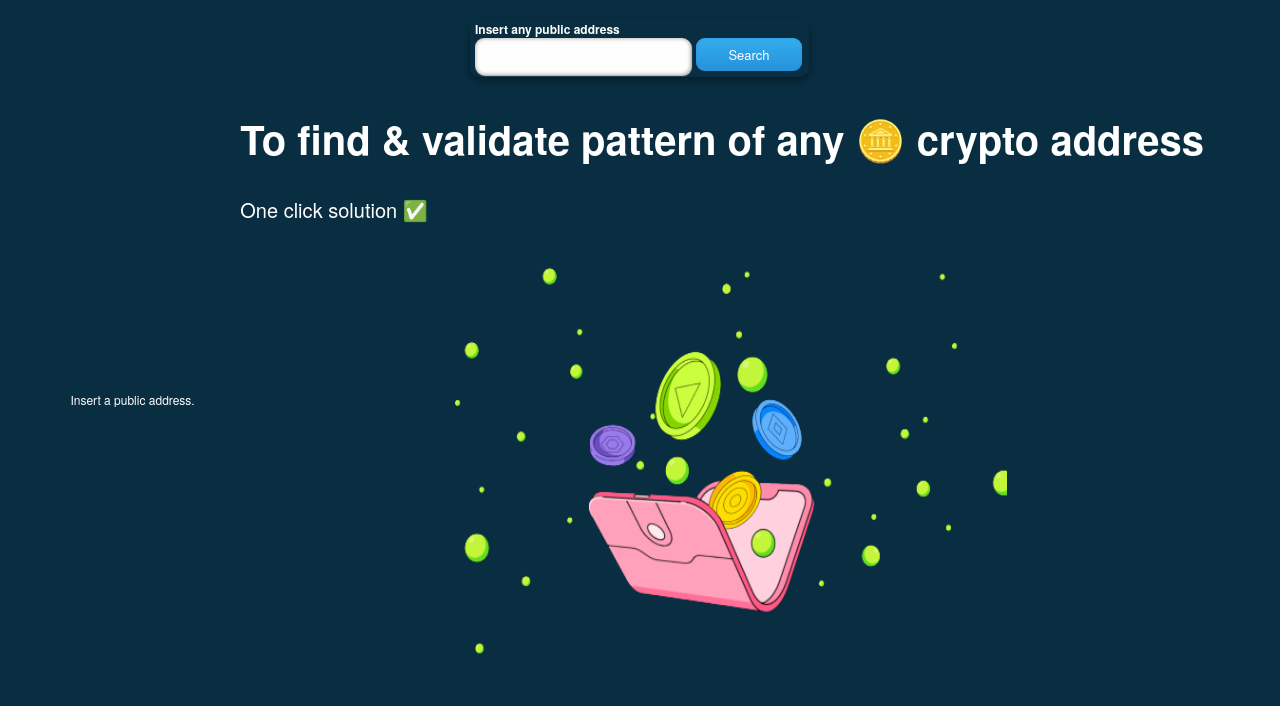
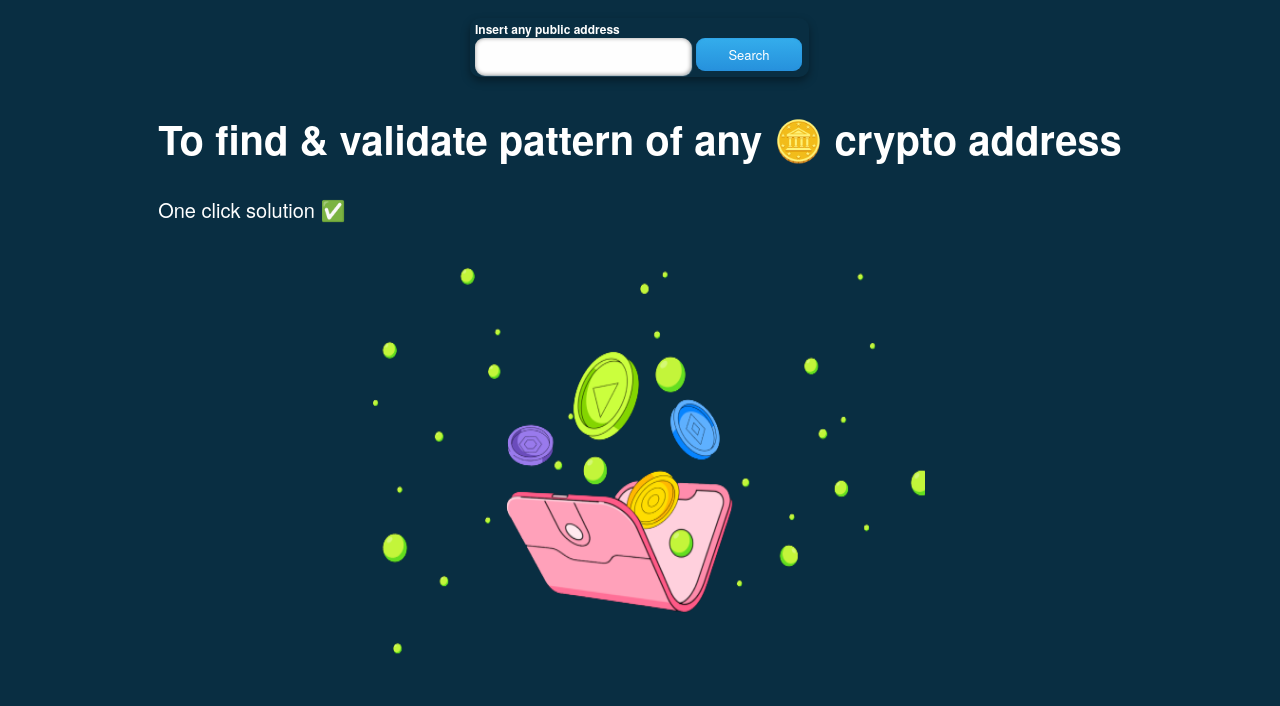
Before and after one commit to San-kalp/Kavach, a Django app: page /lab in a window 1280 px wide. Shown: the top 706 px of the page. Run offline with Django 3.2, Linux system fonts and the light colour scheme.

Commit message:
removed a conflict

```diff
--- a/Defendify-project/lab/templates/lab/index.html
+++ b/Defendify-project/lab/templates/lab/index.html
@@ -294,9 +294,6 @@
             {{form}}
             <button type="submit">Search</button>
         </form>
-        <div class="text">
-            <p>Insert a public address.</p>
-        </div>
     </div>
   </br>
   </br>
```
